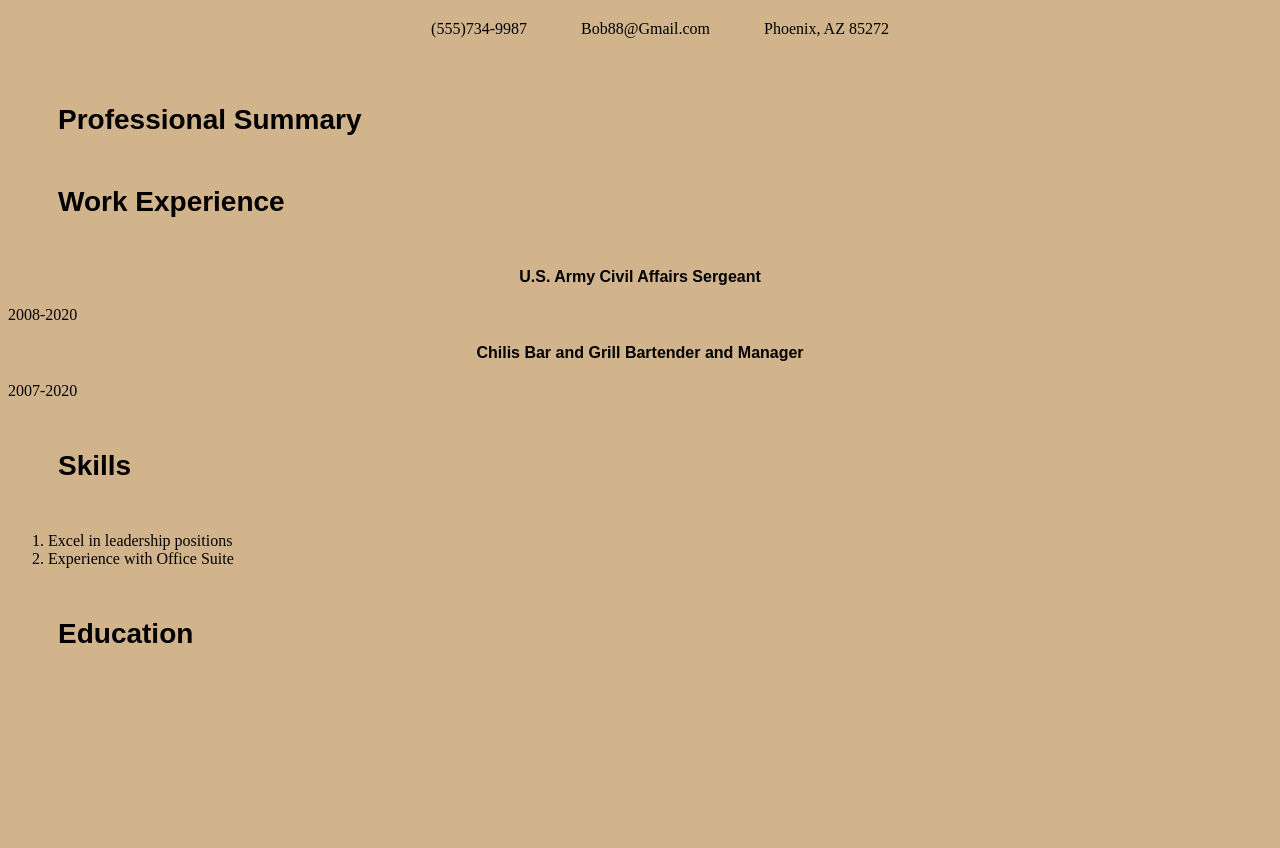
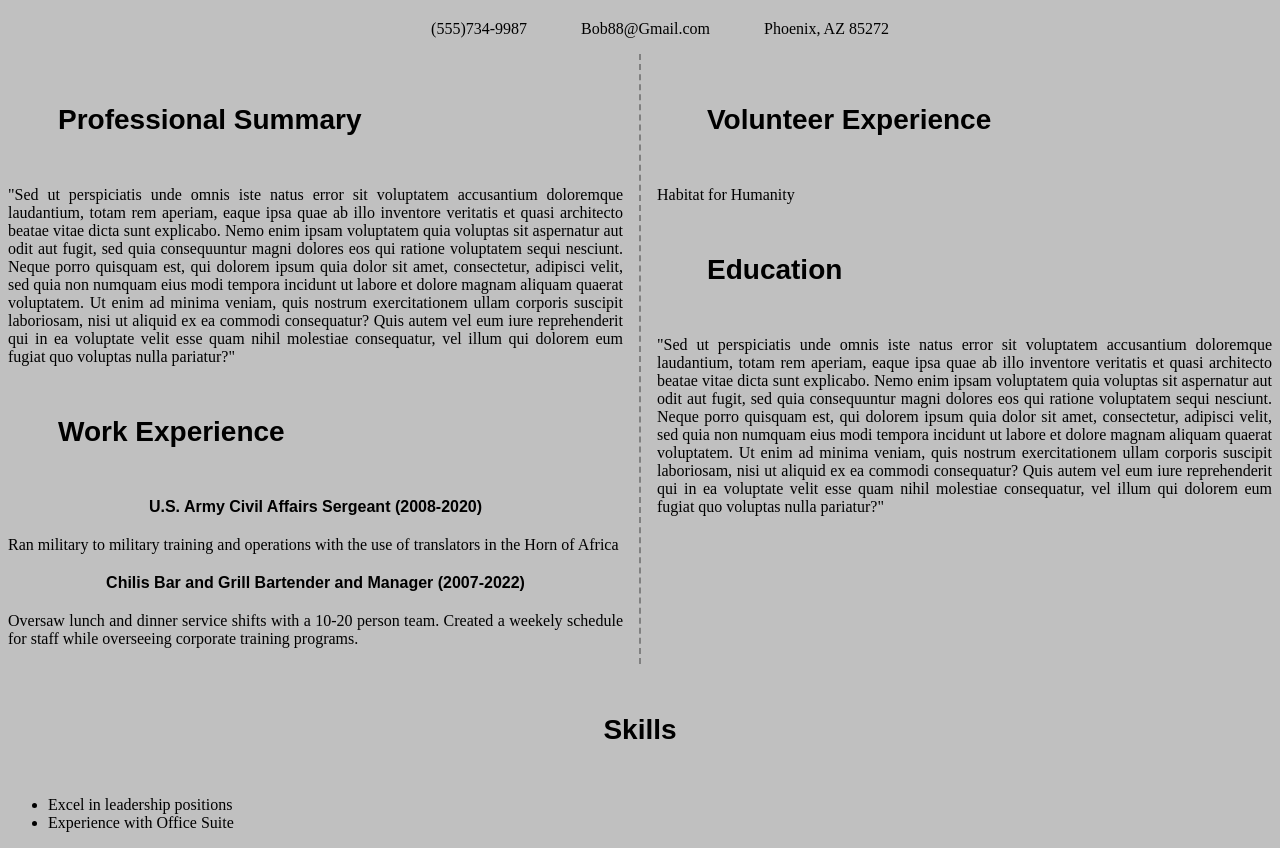
Before and after one commit to cis133da-2022-fall-2/Jrods88-resume, a plain HTML site: page index.html in a window 1280 px wide. Shown: the part 84-932 px from the top of the page. Before the commit the page ends 800 px from the top, so only its background shows below. Drawn offline with Linux system fonts and the light colour scheme.

Commit message:
11/9 save

```diff
--- a/index.html
+++ b/index.html
@@ -8,7 +8,7 @@
     <title>Resume</title>
   </head>
   <body>
-    <section id="contactinfo">
+    <div id="contactinfo">
       <h1>Jrods88 Lastname</h1>
       <div>
         <ul>
@@ -17,28 +17,67 @@
           <li>Phoenix, AZ 85272</li>
         </ul>
       </div>
-    </section>
+    </div>
     <div id="themeat">
-      <section id="summary">
+      <div id="columnleft">
         <h2>Professional Summary</h2>
-      </section>
-      <section id="experience">
+        <p>
+          "Sed ut perspiciatis unde omnis iste natus error sit voluptatem
+          accusantium doloremque laudantium, totam rem aperiam, eaque ipsa quae
+          ab illo inventore veritatis et quasi architecto beatae vitae dicta
+          sunt explicabo. Nemo enim ipsam voluptatem quia voluptas sit
+          aspernatur aut odit aut fugit, sed quia consequuntur magni dolores eos
+          qui ratione voluptatem sequi nesciunt. Neque porro quisquam est, qui
+          dolorem ipsum quia dolor sit amet, consectetur, adipisci velit, sed
+          quia non numquam eius modi tempora incidunt ut labore et dolore magnam
+          aliquam quaerat voluptatem. Ut enim ad minima veniam, quis nostrum
+          exercitationem ullam corporis suscipit laboriosam, nisi ut aliquid ex
+          ea commodi consequatur? Quis autem vel eum iure reprehenderit qui in
+          ea voluptate velit esse quam nihil molestiae consequatur, vel illum
+          qui dolorem eum fugiat quo voluptas nulla pariatur?"
+        </p>
         <h2>Work Experience</h2>
-        <h3>U.S. Army Civil Affairs Sergeant</h3>
-        <div>2008-2020</div>
-        <h3>Chilis Bar and Grill Bartender and Manager</h3>
-        <div>2007-2020</div>
-      </section>
-      <section id="skills">
-        <h2>Skills</h2>
-        <ol>
+        <h3>U.S. Army Civil Affairs Sergeant (2008-2020)</h3>
+        <p>
+          Ran military to military training and operations with the use of
+          translators in the Horn of Africa
+        </p>
+        <h3>Chilis Bar and Grill Bartender and Manager (2007-2022)</h3>
+        <p>
+          Oversaw lunch and dinner service shifts with a 10-20 person team.
+          Created a weekely schedule for staff while overseeing corporate
+          training programs.
+        </p>
+      </div>
+      <div id="columnright">
+        <h2>Volunteer Experience</h2>
+        <p>Habitat for Humanity</p>
+        <h2>Education</h2>
+        <p>
+          "Sed ut perspiciatis unde omnis iste natus error sit voluptatem
+          accusantium doloremque laudantium, totam rem aperiam, eaque ipsa quae
+          ab illo inventore veritatis et quasi architecto beatae vitae dicta
+          sunt explicabo. Nemo enim ipsam voluptatem quia voluptas sit
+          aspernatur aut odit aut fugit, sed quia consequuntur magni dolores eos
+          qui ratione voluptatem sequi nesciunt. Neque porro quisquam est, qui
+          dolorem ipsum quia dolor sit amet, consectetur, adipisci velit, sed
+          quia non numquam eius modi tempora incidunt ut labore et dolore magnam
+          aliquam quaerat voluptatem. Ut enim ad minima veniam, quis nostrum
+          exercitationem ullam corporis suscipit laboriosam, nisi ut aliquid ex
+          ea commodi consequatur? Quis autem vel eum iure reprehenderit qui in
+          ea voluptate velit esse quam nihil molestiae consequatur, vel illum
+          qui dolorem eum fugiat quo voluptas nulla pariatur?"
+        </p>
+      </div>
+    </div>
+    <div id="Skills">
+      <h2>Skills</h2>
+      <div>
+        <ul style="list-style-type: disc">
           <li>Excel in leadership positions</li>
           <li>Experience with Office Suite</li>
-        </ol>
-      </section>
-      <section id="education">
-        <h2>Education</h2>
-      </section>
+        </ul>
+      </div>
     </div>
   </body>
 </html>
--- a/stylesheet.css
+++ b/stylesheet.css
@@ -23,11 +23,13 @@ h3 {
 }
 
 html {
-  background-color: tan;
+  background-color: silver;
 }
 
 #themeat {
-  grid: ;
+  display: flex;
+  text-align: justify;
+  justify-content: space-between;
 }
 
 #contactinfo ul li {
@@ -39,3 +41,18 @@ html {
   display: flex;
   justify-content: center;
 }
+
+#columnleft {
+  margin-right: 1rem;
+}
+
+#columnright {
+  border-left: 2px dashed;
+  border-color: gray;
+  border-image-slice: 1;
+  padding-left: 1rem;
+}
+
+#Skills h2 {
+  text-align: center;
+}
```
